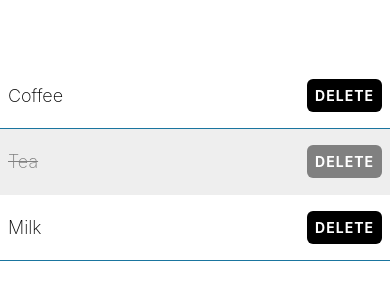
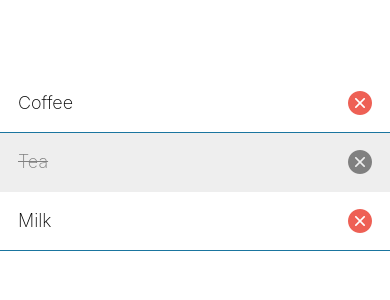
Before and after one commit to margOnline/taskly, a React Native app: screen / in a window 390 px wide. Shown: the part 260-560 px from the top of the page. Built offline with nearby package versions, Linux system fonts and the light colour scheme.

Commit message:
Use an icon for the delete button instead of text

```diff
--- a/components/ShoppingListItem.tsx
+++ b/components/ShoppingListItem.tsx
@@ -1,5 +1,6 @@
 import { Alert, StyleSheet, Text, TouchableOpacity, View } from "react-native";
 import { theme } from "../theme";
+import AntDesign from '@expo/vector-icons/AntDesign';
 
 type Props = {
   name: string;
@@ -25,26 +26,27 @@ export function ShoppingListItem({ name, isCompleted }: Props) {
     )
   }
   return (
-    <View style={[
-      styles.itemContainer,
-      isCompleted ? styles.completedContainer : undefined,
-    ]}>
-      <Text style={[
-        styles.itemText,
-        isCompleted ? styles.completedText : undefined,
-      ]}>
+    <View
+      style={[
+        styles.itemContainer,
+        isCompleted ? styles.completedContainer : undefined,
+      ]}
+    >
+      <Text
+        style={[
+          styles.itemText,
+          isCompleted ? styles.completedText : undefined,
+        ]}
+      >
         {name}
       </Text>
-      <TouchableOpacity
-        style={[
-          styles.button,
-          isCompleted ? styles.completedButton : undefined,
-        ]}
-        activeOpacity={0.8}
-        onPress={handleDelete}
-      >
-        <Text style={styles.buttonText}>Delete</Text>
-    </TouchableOpacity>
+      <TouchableOpacity activeOpacity={0.8} onPress={handleDelete} >
+        <AntDesign
+          name="closecircle"
+          size={24}
+          color={isCompleted ? theme.colorGrey : theme.colorRed}
+        />
+      </TouchableOpacity>
     </View>
   )
 }
@@ -53,7 +55,7 @@ const styles = StyleSheet.create({
   itemContainer: {
     borderBottomWidth: 1,
     borderBottomColor: theme.colorCerulean,
-    paddingHorizontal: 8,
+    paddingHorizontal: 18,
     paddingVertical: 16,
     flexDirection: "row",
     alignItems: "center",
@@ -72,18 +74,4 @@ const styles = StyleSheet.create({
     textDecorationColor: theme.colorGrey,
     color: theme.colorGrey,
   },
-  button: {
-    backgroundColor: theme.colorBlack,
-    padding: 8,
-      borderRadius: 6,
-    },
-    completedButton: {
-      backgroundColor: theme.colorGrey
-    },
-    buttonText: {
-      color: theme.colorWhite,
-      fontWeight: "bold",
-      textTransform: "uppercase",
-      letterSpacing: 1
-    },
 });
--- a/package.json
+++ b/package.json
@@ -13,7 +13,8 @@
     "expo": "~53.0.10",
     "expo-status-bar": "~2.2.3",
     "react": "19.0.0",
-    "react-native": "0.79.3"
+    "react-native": "0.79.3",
+    "@expo/vector-icons": "^14.1.0"
   },
   "devDependencies": {
     "@babel/core": "^7.25.2",
--- a/theme.tsx
+++ b/theme.tsx
@@ -3,5 +3,6 @@ export const theme = {
   colorWhite: "#fff",
   colorBlack: "#000",
   colorGrey: "grey",
-  colorLightGrey: "#eee"
+  colorLightGrey: "#eee",
+  colorRed: "#ee6055",
 }
```
Also changed, not shown: 1 other file (tests, documents, lock files or other folders).
